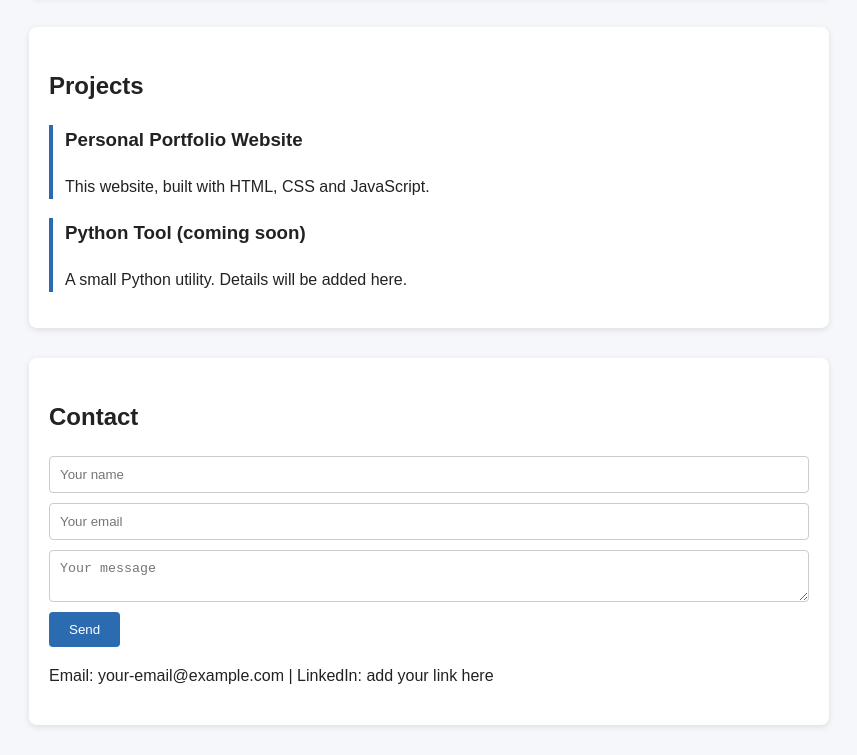
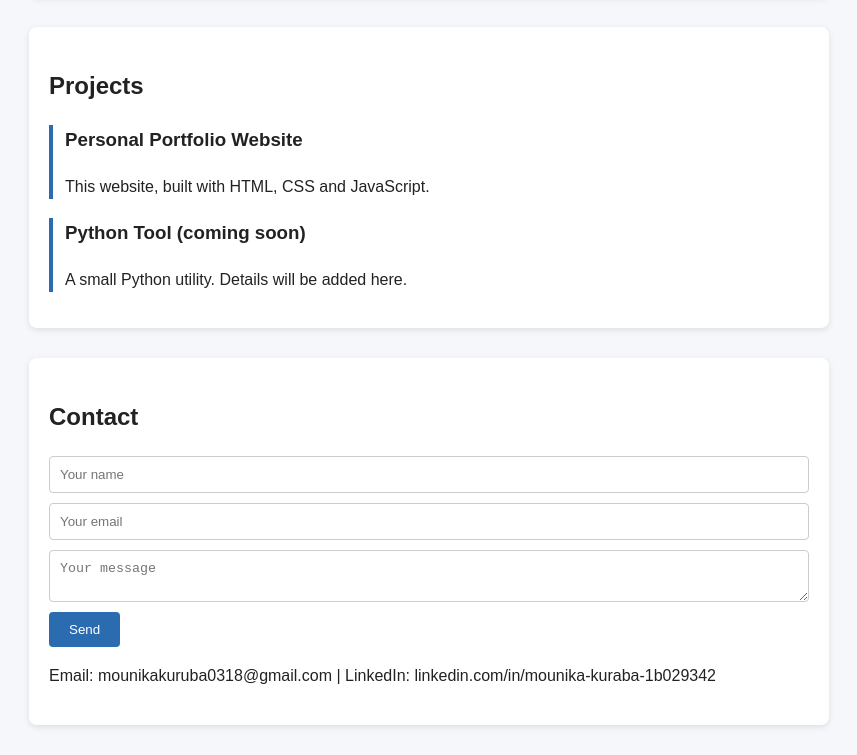
Before and after one commit to Mounika0318/portfolio, a plain HTML site: page index.html in a window 1280 px wide. Shown: the part 681-1436 px from the top of the page, without its empty margins (211-1068 px from the left). Drawn offline with Linux system fonts and the light colour scheme.

Commit message:
Modify contact details in index.html
Updated contact information in the portfolio.

```diff
--- a/index.html
+++ b/index.html
@@ -50,7 +50,7 @@
       <button type="submit">Send</button>
       <p id="form-status"></p>
     </form>
-    <p>Email: your-email@example.com | LinkedIn: add your link here</p>
+    <p>Email: mounikakuruba0318@gmail.com | LinkedIn:  linkedin.com/in/mounika-kuraba-1b029342 </p>
   </section>
 
   <script src="script.js"></script>
```
